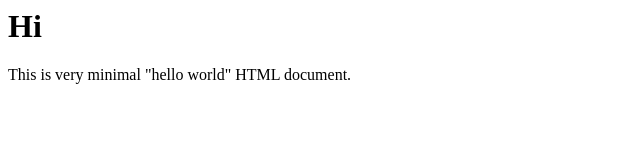
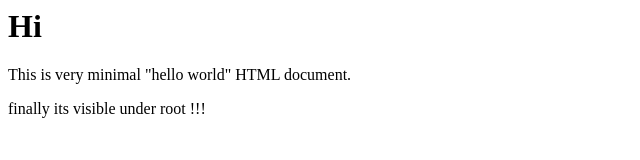
Before and after one commit to mailmanoj123/mailmanoj123.io, a plain HTML site: page index.html in a window 1280 px wide. Shown: the whole page, without its empty margins (0-640 px from the left). Drawn offline with Linux system fonts and the light colour scheme.

Commit message:
testing location

```diff
--- a/index.html
+++ b/index.html
@@ -8,5 +8,6 @@
 <BODY>
    <H1>Hi</H1>
    <P>This is very minimal "hello world" HTML document.</P>
+   <p> finally its visible under root !!!  </P>
 </BODY>
 </HTML>
```
Also changed, not shown: 1 other file.
